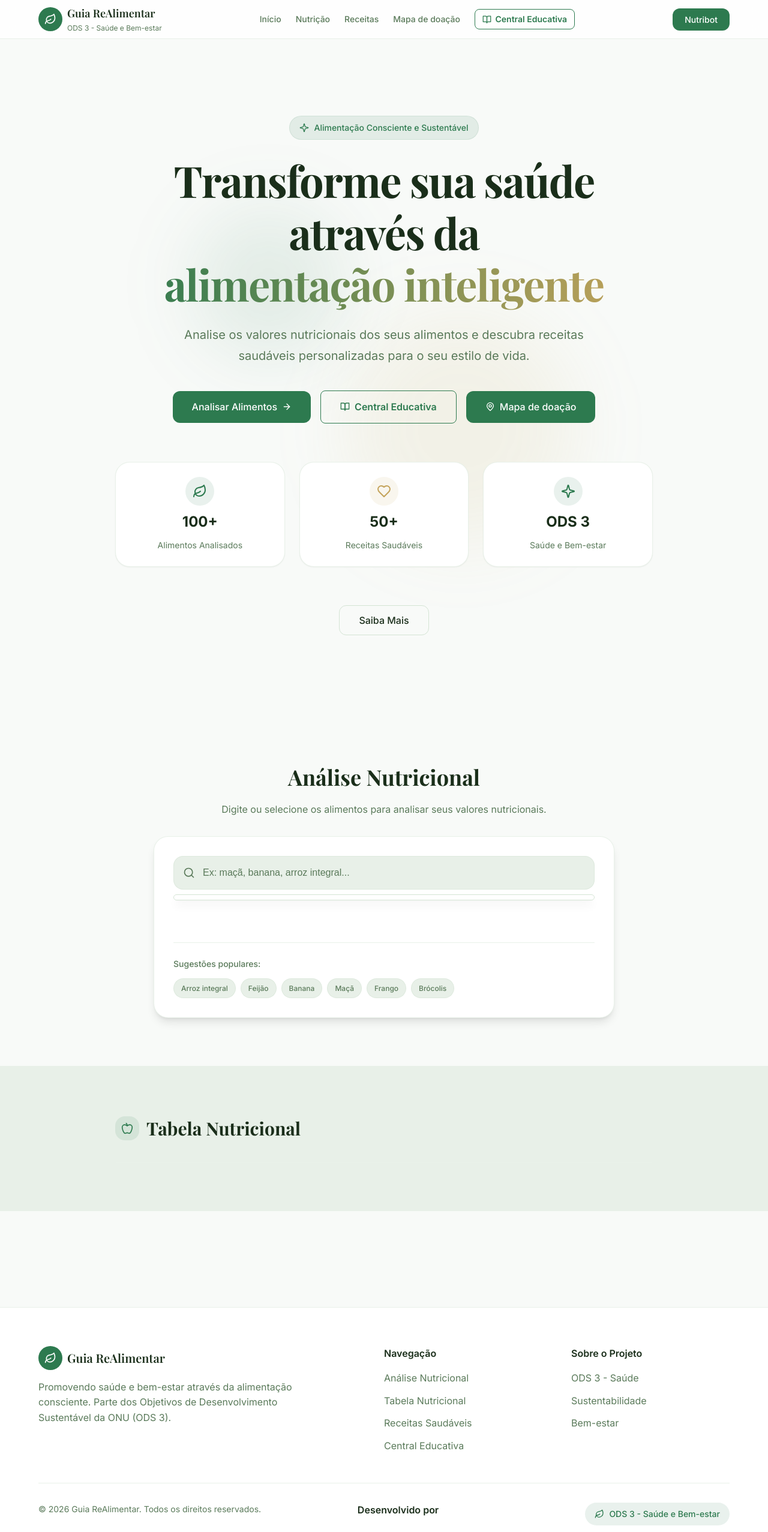
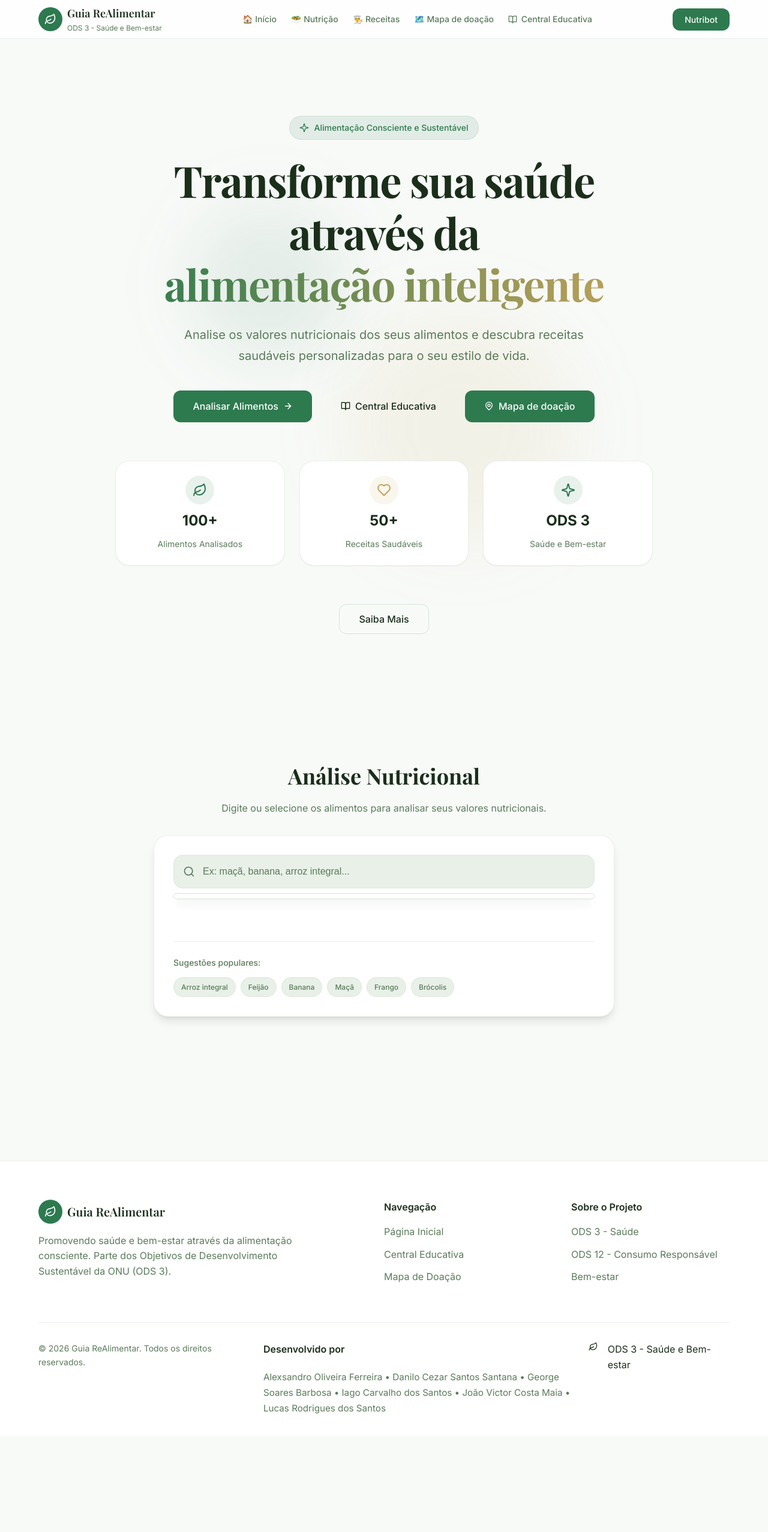
Before and after one commit to Danilocss13/trabalhoODS3.github.io, a plain HTML site: page index.html in a window 1280 px wide. Shown: the top 2554 px of the page at 60% size. After the commit the page ends 2393 px from the top, so only its background shows below. Drawn offline with nearby package versions, Linux system fonts and the light colour scheme.

Commit message:
Refactor index.html: Clean up styles and enhance nav
Removed unused styles and updated navigation links with emojis for better visual appeal.

```diff
--- a/index.html
+++ b/index.html
@@ -9,51 +9,6 @@
   <link rel="preconnect" href="https://fonts.gstatic.com" crossorigin>
   <link href="https://fonts.googleapis.com/css2?family=Inter:wght@400;500;600;700&family=Playfair+Display:wght@600;700&display=swap" rel="stylesheet">
   <link rel="stylesheet" href="styles.css">
-  <link rel="icon" type="image/x-icon" href="iconsite.png">
-  <style>
-    /* Central Educativa button - hero */
-    .btn-educativo {
-      border-color: var(--primary, #2d7a4f);
-      color: var(--primary, #2d7a4f);
-      background: transparent;
-    }
-    .btn-educativo:hover {
-      background: var(--primary, #2d7a4f);
-      color: #fff;
-      border-color: var(--primary, #2d7a4f);
-    }
-    /* Central Educativa nav link highlight */
-    .nav-link-educativo {
-      color: var(--primary, #2d7a4f) !important;
-      font-weight: 600 !important;
-      border: 1px solid var(--primary, #2d7a4f);
-      border-radius: 0.5rem;
-      padding: 0.3rem 0.75rem;
-      transition: all 0.2s ease;
-    }
-    .nav-link-educativo:hover {
-      background: var(--primary, #2d7a4f);
-      color: #fff !important;
-    }
-    /* Central Educativa nav style for hero */
-    .btn-educativo-nav {
-      color: var(--primary, #2d7a4f) !important;
-      font-weight: 600 !important;
-      border: 1px solid var(--primary, #2d7a4f);
-      border-radius: 0.5rem;
-      padding: 0.875rem 2rem;
-      transition: all 0.2s ease;
-      display: inline-flex;
-      align-items: center;
-      gap: 0.5rem;
-      text-decoration: none;
-      font-size: 1rem;
-    }
-    .btn-educativo-nav:hover {
-      background: var(--primary, #2d7a4f);
-      color: #fff !important;
-    }
-  </style>
 </head>
 <body>
   <div id="topo"></div>
@@ -73,10 +28,10 @@
       </a>
 
       <nav class="nav-desktop" id="nav-desktop">
-        <a href="#" class="nav-link" onclick="window.scrollTo({top:0,behavior:'smooth'}); return false;">Início</a>
-        <a href="#nutricao" class="nav-link">Nutrição</a>
-        <a href="#receitaSection" class="nav-link" onclick="document.getElementById('receitaSection').classList.remove('hidden'); setTimeout(()=>document.getElementById('receitaSection').scrollIntoView({behavior:'smooth'}),50); return false;">Receitas</a>
-        <a href="mapa.html" class="nav-link">Mapa de doação</a>
+        <a href="#" class="nav-link active" onclick="window.scrollTo({top:0,behavior:'smooth'}); return false;">🏠 Início</a>
+        <a href="#nutricao" class="nav-link">🥗 Nutrição</a>
+        <a href="#receitaSection" class="nav-link" onclick="document.getElementById('receitaSection').classList.remove('hidden'); setTimeout(()=>document.getElementById('receitaSection').scrollIntoView({behavior:'smooth'}),50); return false;">👨‍🍳 Receitas</a>
+        <a href="mapa.html" class="nav-link">🗺️ Mapa de doação</a>
         <a href="educativo.html" class="nav-link nav-link-educativo">
           <svg xmlns="http://www.w3.org/2000/svg" width="15" height="15" viewBox="0 0 24 24" fill="none" stroke="currentColor" stroke-width="2" stroke-linecap="round" stroke-linejoin="round" style="vertical-align:middle; margin-right:3px;">
             <path d="M2 3h6a4 4 0 0 1 4 4v14a3 3 0 0 0-3-3H2z"/><path d="M22 3h-6a4 4 0 0 0-4 4v14a3 3 0 0 1 3-3h7z"/>
@@ -85,7 +40,7 @@
         </a>
       </nav>
 
-      <button class="btn btn-primary btn-desktop" id="nutribot-btn">Nutribot</button>
+      <button class="btn btn-primary btn-nutribot btn-desktop" id="nutribot-btn" type="button">Nutribot</button>
 
       <button class="menu-toggle" id="menu-toggle" aria-label="Menu">
         <svg class="icon-menu" xmlns="http://www.w3.org/2000/svg" width="20" height="20" viewBox="0 0 24 24" fill="none" stroke="currentColor" stroke-width="2" stroke-linecap="round" stroke-linejoin="round">
@@ -102,12 +57,12 @@
 
     <div class="mobile-menu hidden" id="mobile-menu">
       <nav class="mobile-nav">
-        <a href="#" class="mobile-nav-link" onclick="window.scrollTo({top:0,behavior:'smooth'}); return false;">Início</a>
-        <a href="#nutricao" class="mobile-nav-link">Nutrição</a>
-        <a href="#receitaSection" class="mobile-nav-link" onclick="document.getElementById('receitaSection').classList.remove('hidden'); setTimeout(()=>document.getElementById('receitaSection').scrollIntoView({behavior:'smooth'}),50); return false;">Receitas</a>
-        <a href="mapa.html" class="mobile-nav-link">Mapa de doação</a>
+        <a href="#" class="mobile-nav-link active" onclick="window.scrollTo({top:0,behavior:'smooth'}); return false;">🏠 Início</a>
+        <a href="#nutricao" class="mobile-nav-link">🥗 Nutrição</a>
+        <a href="#receitaSection" class="mobile-nav-link" onclick="document.getElementById('receitaSection').classList.remove('hidden'); setTimeout(()=>document.getElementById('receitaSection').scrollIntoView({behavior:'smooth'}),50); return false;">👨‍🍳 Receitas</a>
+        <a href="mapa.html" class="mobile-nav-link">🗺️ Mapa de doação</a>
         <a href="educativo.html" class="mobile-nav-link">📚 Central Educativa</a>
-        <button class="btn btn-primary btn-full" id="nutribot-btn-mobile">Nutribot</button>
+        <button class="btn btn-nutribot btn-full" id="nutribot-btn-mobile" type="button">Nutribot</button>
       </nav>
     </div>
   </header>
@@ -145,7 +100,7 @@
                 <path d="m12 5 7 7-7 7"/>
               </svg>
             </a>
-            <a href="educativo.html" class="btn-educativo-nav">
+            <a href="educativo.html" class="btn btn-lg btn-educativo-nav">
               <svg xmlns="http://www.w3.org/2000/svg" width="16" height="16" viewBox="0 0 24 24" fill="none" stroke="currentColor" stroke-width="2" stroke-linecap="round" stroke-linejoin="round">
                 <path d="M2 3h6a4 4 0 0 1 4 4v14a3 3 0 0 0-3-3H2z"/><path d="M22 3h-6a4 4 0 0 0-4 4v14a3 3 0 0 1 3-3h7z"/>
               </svg>
@@ -195,26 +150,6 @@
             <button class="btn btn-outline btn-lg" onclick="window.scrollTo({top: document.body.scrollHeight, behavior: 'smooth'});">
               Saiba Mais
             </button>
-          </div>
-        </div>
-      </div>
-    </section>
-
-    <!-- Nutribot Chatbot Section -->
-    <section id="nutribot-section" class="section hidden">
-      <div class="container">
-        <div class="section-content">
-          <div class="section-header">
-            <h2 class="section-title">Nutribot - Assistente de Segurança Alimentar</h2>
-            <p class="section-description">Descreva a aparência, cheiro e textura do alimento para verificar sua segurança.</p>
-          </div>
-
-          <div id="food-chatbot-container" class="card card-lg" style="max-width: 600px; margin: 0 auto; padding: 0;">
-            <div id="chatbot-messages" style="max-height: 400px; overflow-y: auto; padding: 20px; display: flex; flex-direction: column; gap: 10px;"></div>
-            <div style="display: flex; border-top: 1px solid var(--border); padding: 15px;">
-              <input type="text" id="chatbot-input" placeholder="Ex: A carne está meio viscosa..." style="flex: 1; padding: 10px; border: 1px solid var(--border); border-radius: var(--radius); font-family: var(--font-sans);">
-              <button id="chatbot-send" style="margin-left: 10px; padding: 10px 20px; border: none; background-color: var(--primary); color: white; border-radius: var(--radius); cursor: pointer; font-family: var(--font-sans);">Enviar</button>
-            </div>
           </div>
         </div>
       </div>
@@ -275,7 +210,7 @@
       </div>
     </section>
 
-    <section id="nutricao" class="section section-alt">
+    <section id="nutricao" class="section section-alt hidden">
       <div class="container">
         <div class="section-content section-content-lg">
           <div class="section-header-inline">
@@ -335,18 +270,17 @@
         <div class="footer-nav">
           <h4 class="footer-nav-title">Navegação</h4>
           <ul class="footer-nav-list">
-            <li><a href="#analise">Análise Nutricional</a></li>
-            <li><a href="#nutricao">Tabela Nutricional</a></li>
-            <li><a href="#sobre">Receitas Saudáveis</a></li>
+            <li><a href="index.html">Página Inicial</a></li>
             <li><a href="educativo.html">Central Educativa</a></li>
+            <li><a href="mapa.html">Mapa de Doação</a></li>
           </ul>
         </div>
 
         <div class="footer-nav">
           <h4 class="footer-nav-title">Sobre o Projeto</h4>
           <ul class="footer-nav-list">
-            <li><a href="#">ODS 3 - Saúde</a></li>
-            <li><a href="#">Sustentabilidade</a></li>
+            <li><a href="https://brasil.un.org/pt-br/sdgs" target="_blank" rel="noopener noreferrer">ODS 3 - Saúde</a></li>
+            <li><a href="https://brasil.un.org/pt-br/sdgs" target="_blank" rel="noopener noreferrer">ODS 12 - Consumo Responsável</a></li>
             <li><a href="#">Bem-estar</a></li>
           </ul>
         </div>
@@ -356,16 +290,8 @@
         <p class="footer-copyright">© 2026 Guia ReAlimentar. Todos os direitos reservados.</p>
         <div class="footer-credit">
           <h4 class="footer-credit-title">Desenvolvido por</h4>
-          <ul class="developer-list">
-            <li>Alexsandro Oliveira Ferreira</li>
-            <li>Danilo Cezar Santos Santana</li>
-            <li>George Soares Barbosa</li>
-            <li>Iago Carvalho dos Santos</li>
-            <li>João Victor Costa Maia</li>
-            <li>Lucas Rodrigues dos Santos</li>
-          </ul>
+          <p class="footer-credit-text">Alexsandro Oliveira Ferreira • Danilo Cezar Santos Santana • George Soares Barbosa • Iago Carvalho dos Santos • João Victor Costa Maia • Lucas Rodrigues dos Santos</p>
         </div>
-        <div class="footer-badge">
           <svg xmlns="http://www.w3.org/2000/svg" width="16" height="16" viewBox="0 0 24 24" fill="none" stroke="currentColor" stroke-width="2" stroke-linecap="round" stroke-linejoin="round">
             <path d="M11 20A7 7 0 0 1 9.8 6.1C15.5 5 17 4.48 19 2c1 2 2 4.18 2 8 0 5.5-4.78 10-10 10Z"/>
             <path d="M2 21c0-3 1.85-5.36 5.08-6C9.5 14.52 12 13 13 12"/>
```
